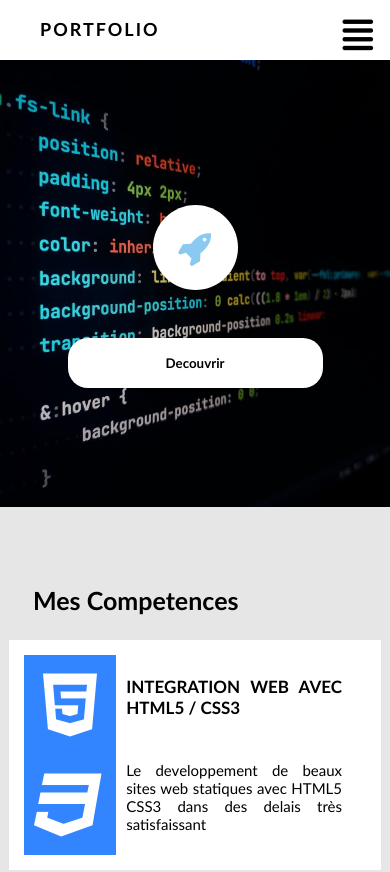
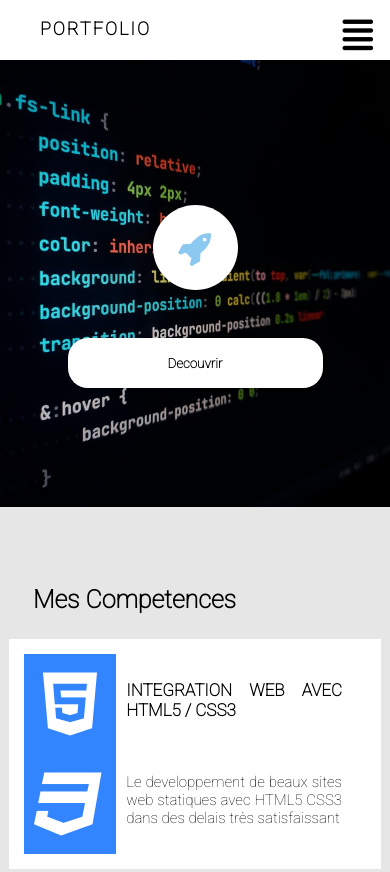
Before and after one commit to achtac/siteachtac.github.io, a plain HTML site: page index.html in a window 390 px wide. Shown: the top 872 px of the page. Drawn offline with Linux system fonts and the light colour scheme.

Commit message:
roboto police

```diff
--- a/style.css
+++ b/style.css
@@ -1,7 +1,4 @@
-
-@import url('https://fonts.googleapis.com/css2?family=Oswald:wght@200;400;700&family=Pacifico&display=swap');
-
-
+@import url('https://fonts.googleapis.com/css2?family=Roboto:wght@100&display=swap');
 
 html{
   scroll-behavior: smooth;
@@ -14,8 +11,7 @@ body{
   background:#e6e6e6;
 }
 body,h1,h2,h3,h4,h5,p,strong{
-  font-family:Oswald,sans-serif;
-
+font-family: roboto;
 }
 
 header{
@@ -1115,8 +1111,7 @@ form input[type="submit"]:hover,input[type="reset"]:hover{
     background:#e6e6e6;
   }
   body,h1,h2,h3,h4,h5,p,strong{
-    font-family: candara,copperplate gothic,didot,sans-serif;
-
+font-family: roboto;
   }
   header{
     z-index: 100;
@@ -1541,8 +1536,7 @@ form input[type="submit"]:hover,input[type="reset"]:hover{
     background:#e6e6e6;
   }
   body,h1,h2,h3,h4,h5,p,strong,button{
-    font-family: candara,copperplate gothic,didot,sans-serif;
-
+font-family: roboto;
   }
 
   #banniere h2 {
@@ -1930,8 +1924,7 @@ form input[type="submit"]:hover,input[type="reset"]:hover{
     background:#e6e6e6;
   }
   body,h1,h2,h3,h4,h5,p,strong{
-    font-family: candara,copperplate gothic,didot,sans-serif;
-
+font-family: roboto;
   }
   #banniere h2 {
     width:60%;
```
